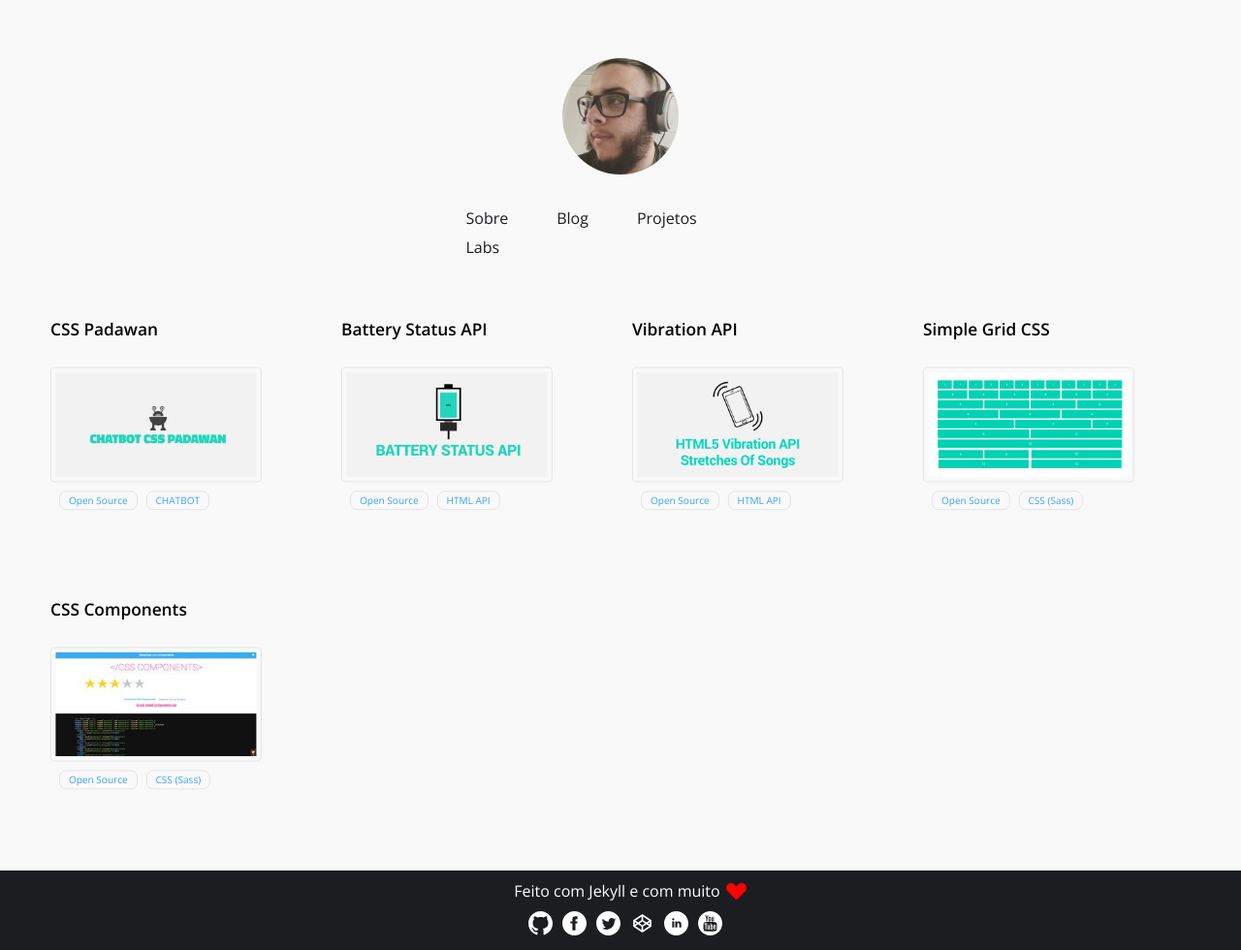
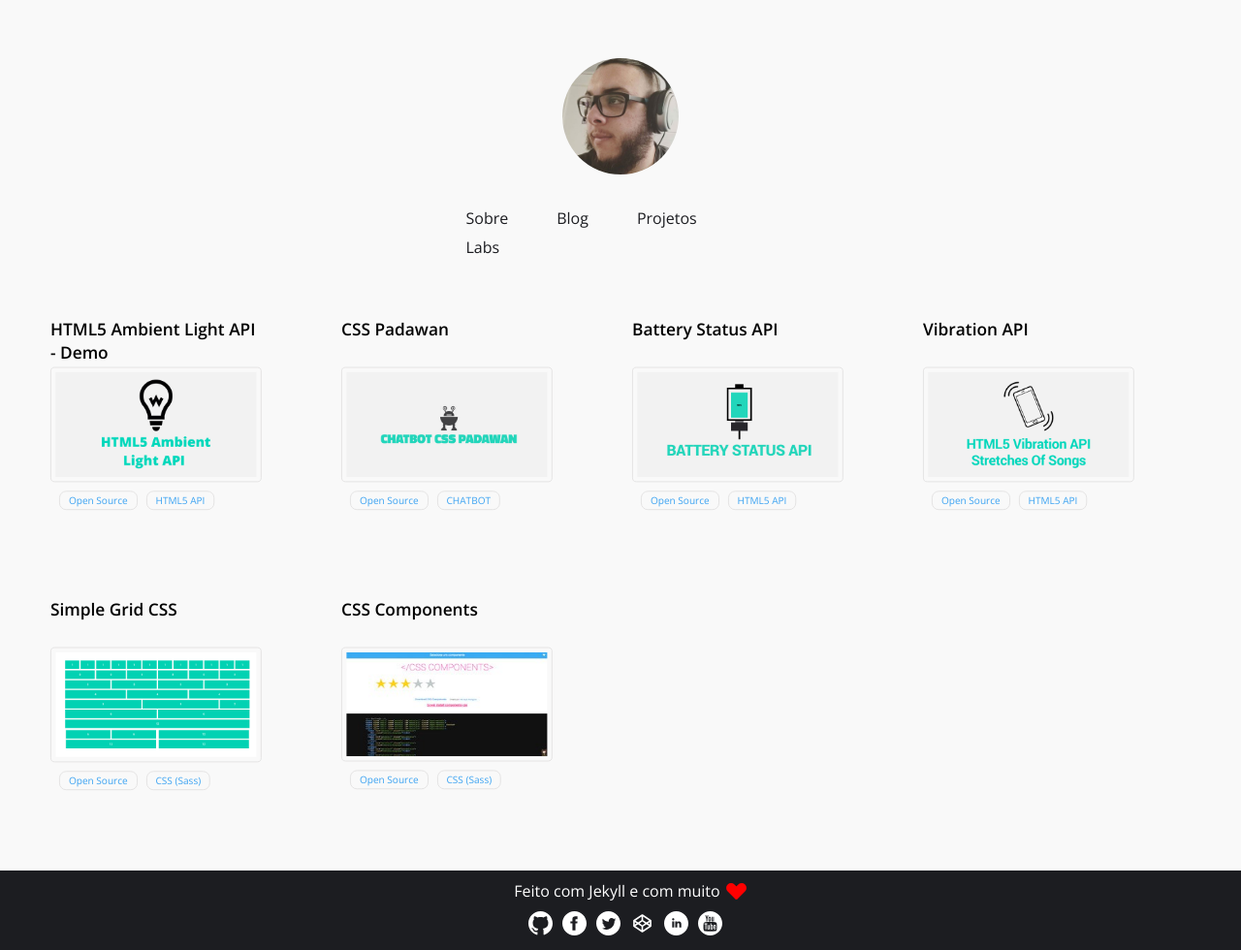
Before and after one commit to hjdesigner/hjdesigner.github.io, a Jekyll site: the page built from projetos.md, in a window 1280 px wide. Shown: the whole page at 97% size. Built offline with Jekyll 4.4.1, drawn with Linux system fonts in a browser that asks for light colours.

Commit message:
Adicionado Ambient Light API em projetos

```diff
--- a/projetos.md
+++ b/projetos.md
@@ -11,6 +11,25 @@ tag: Projetos Henrique Rodrigues, Projetos Coisa de Dev
 
 <div class="page-content">
   <div class="page-center">
+
+		<section class="cards">
+
+			<a href="http://henriquemelanda.com.br/css-padawan/" target="_blank">
+				<div class="cards-titulo">
+					<h2>HTML5 Ambient Light API - Demo</h2>
+				</div>
+
+					<figure class="cards-image">
+						<img src="http://henriquemelanda.com.br/ambient-light-api/image/ambient-light-api.jpg" alt="HTML5 Ambient Light API - Demo">
+					</figure>
+
+						<div class="tags">
+							<span>Open Source</span>
+							<span>HTML5 API</span>
+						</div>
+			</a>
+
+		</section>
 
 		<section class="cards">
 
@@ -44,7 +63,7 @@ tag: Projetos Henrique Rodrigues, Projetos Coisa de Dev
 
 						<div class="tags">
 							<span>Open Source</span>
-							<span>HTML API</span>
+							<span>HTML5 API</span>
 						</div>
 			</a>
 
@@ -63,7 +82,7 @@ tag: Projetos Henrique Rodrigues, Projetos Coisa de Dev
 
 						<div class="tags">
 							<span>Open Source</span>
-							<span>HTML API</span>
+							<span>HTML5 API</span>
 						</div>
 			</a>
 
```
